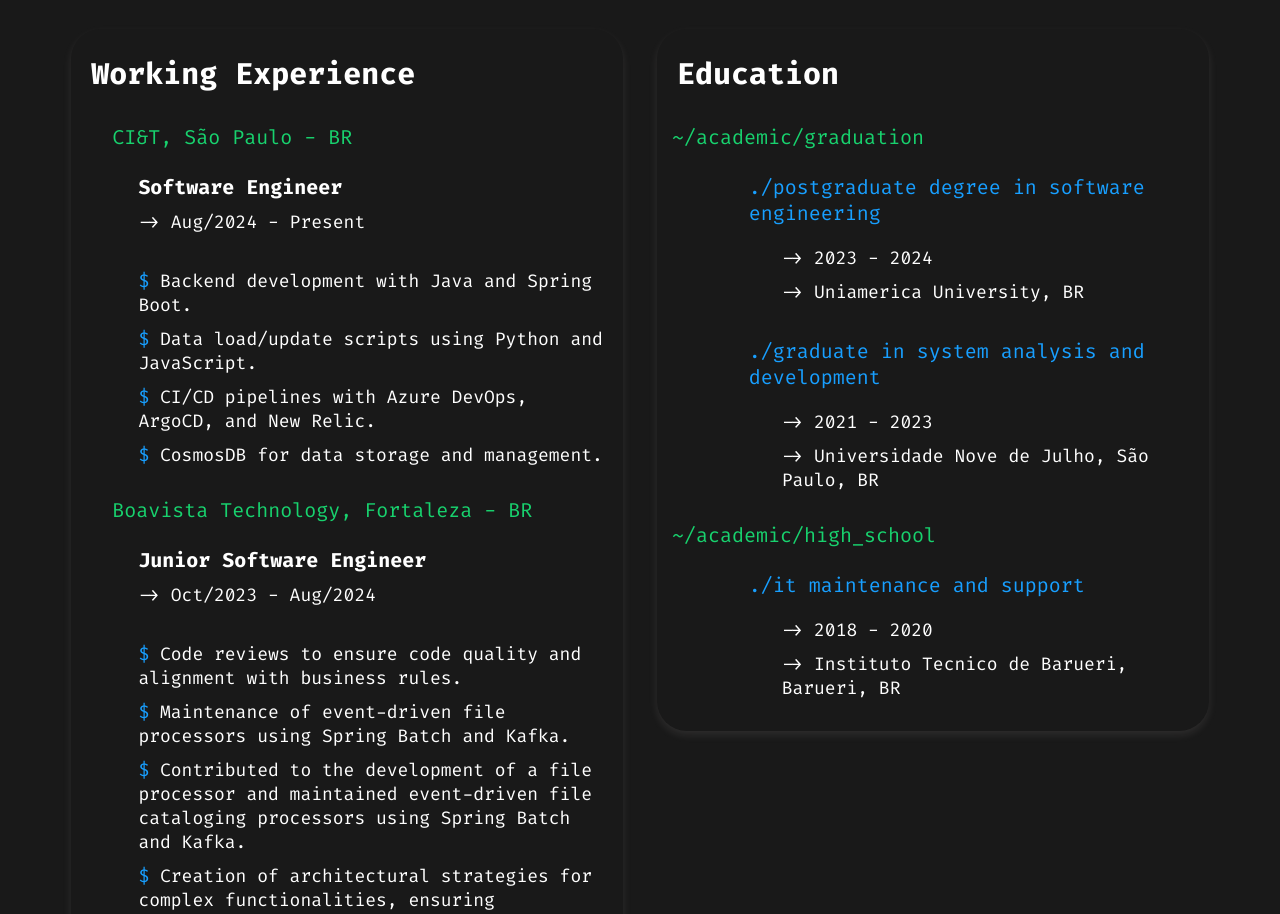
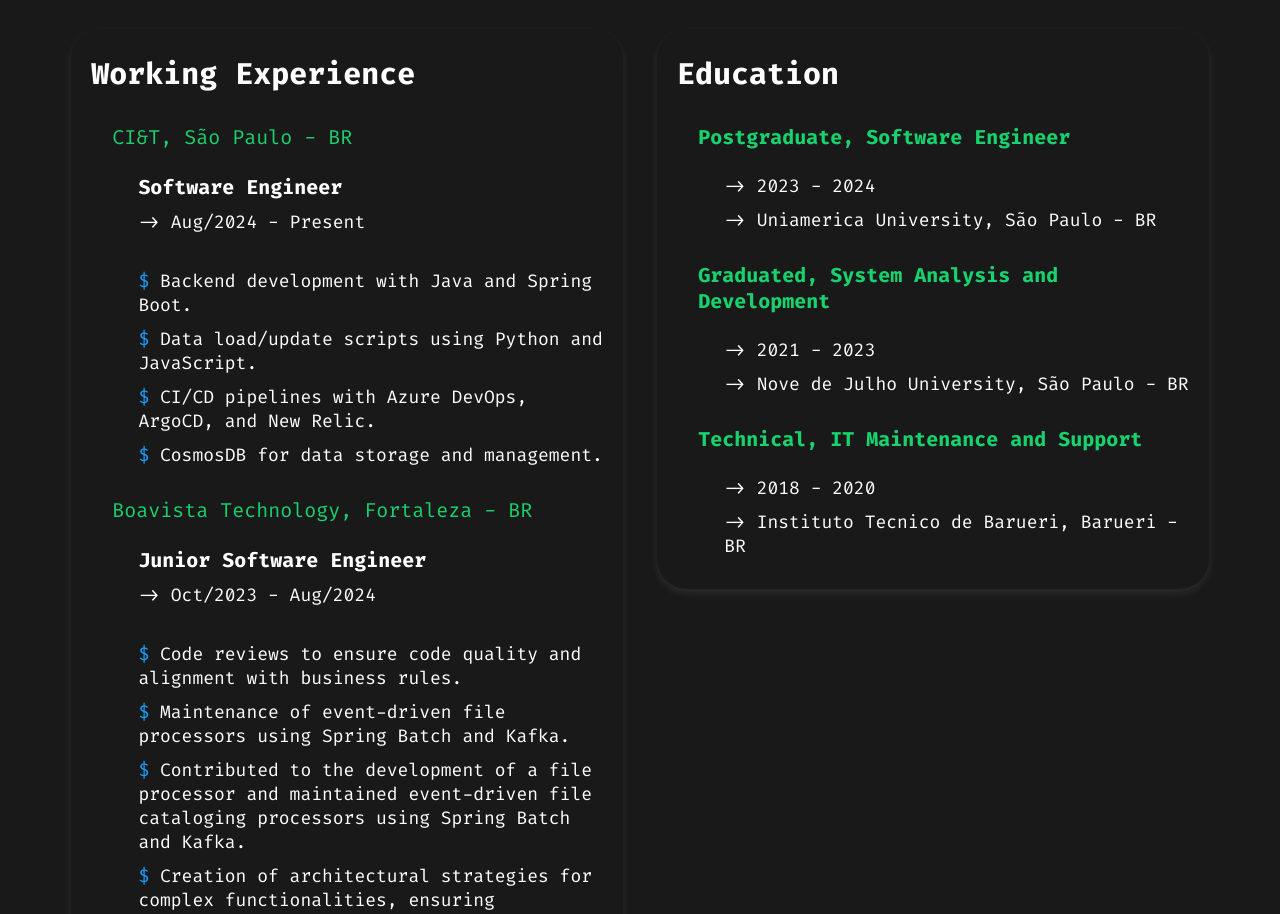
Before and after one commit to VitorTenor/my-personal-blog, a React (Vite) app: page / in a window 1280 px wide. Shown: the part 1700-2614 px from the top of the page. Built offline with nearby package versions, Linux system fonts and the light colour scheme.

Commit message:
updating education section

```diff
--- a/src/language/constants/EN_US.json
+++ b/src/language/constants/EN_US.json
@@ -79,29 +79,23 @@
   ],
   "academic_education_info": [
     {
-      "path": "~/academic/graduation",
       "experience": [
         {
-          "title": "postgraduate degree in software engineering",
+          "title": "Postgraduate, Software Engineer",
           "date": "2023 - 2024",
-          "company": "Uniamerica University, BR",
+          "company": "Uniamerica University, São Paulo - BR",
           "description": []
         },
         {
-          "title": "graduate in system analysis and development",
+          "title": "Graduated, System Analysis and Development",
           "date": "2021 - 2023",
-          "company": "Universidade Nove de Julho, São Paulo, BR",
+          "company": "Nove de Julho University, São Paulo - BR",
           "description": []
-        }
-      ]
-    },
-    {
-      "path": "~/academic/high_school",
-      "experience": [
+        },
         {
-          "title": "it maintenance and support",
+          "title": "Technical, IT Maintenance and Support",
           "date": "2018 - 2020",
-          "company": "Instituto Tecnico de Barueri, Barueri, BR",
+          "company": "Instituto Tecnico de Barueri, Barueri - BR",
           "description": []
         }
       ]
--- a/src/language/constants/PT_BR.json
+++ b/src/language/constants/PT_BR.json
@@ -10,7 +10,7 @@
       "experience": [
         {
           "title": "Engenheiro de Software Pleno",
-          "date": "ago/2022 - presente",
+          "date": "Ago/2022 - Presente",
           "description": [
             "Desenvolvimento backend com Java e Spring Boot.",
             "Scripts de carga/atualização de dados usando Python e JavaScript.",
@@ -25,7 +25,7 @@
       "experience": [
         {
           "title": "Engenheiro de Software Junior",
-          "date": "out/2023 - ago/2024",
+          "date": "Out/2023 - Ago/2024",
           "description": [
             "Revisão de código para garantir a qualidade e o alinhamento com as regras de negócio.",
             "Manutenção de processadores de arquivos orientados a eventos usando Spring Batch e Kafka.",
@@ -36,7 +36,7 @@
         },
         {
           "title": "Engenheiro de Software Trainee",
-          "date": "dez/2022 - out/2023",
+          "date": "Dez/2022 - Out/2023",
           "description": [
             "Modernização de sistemas, incluindo a migração de uma API de Java 8 para Java 17.",
             "Criação de um novo sistema de implantação com Java 17, melhorando a eficiência e a manutenibilidade.",
@@ -50,7 +50,7 @@
       "experience": [
         {
           "title": "Analista de Infraestrutura Pleno",
-          "date": "out/2022 - dez/2022",
+          "date": "Out/2022 - Dez/2022",
           "description": [
             "Manutenção de servidores Windows, administração de Exchange, DHCP, DNS, backups, AD, firewalls e proxies.",
             "Realizei instalação/configuração de hardware e software, migrações de sistemas e atualizações de ferramentas de software."
@@ -58,7 +58,7 @@
         },
         {
           "title": "Analista de Infraestrutura Junior",
-          "date": "abr/2022 - out/2022",
+          "date": "Abr/2022 - Out/2022",
           "description": [
             "Manutenção de servidores Windows, administração de Exchange, DHCP, DNS, backups, AD, firewalls e proxies.",
             "Problemas do dia a dia envolvendo redes, suporte a usuários e armazenamento de arquivos e aplicativos."
@@ -66,7 +66,7 @@
         },
         {
           "title": "Estagiario de Infraestrutura",
-          "date": "out/2021 - abr/2022",
+          "date": "Out/2021 - Abr/2022",
           "description": [
             "Suporte a usuários.",
             "Atualização e manutenção de máquinas.",
@@ -79,27 +79,21 @@
   ],
   "academic_education_info": [
     {
-      "path": "~/escolaridade/graduacao",
       "experience": [
         {
-          "title": "engenharia_de_software",
+          "title": "Pós-Graduação em Engenharia de Software",
           "date": "2023 - 2024",
           "company": "Uniamerica, BR",
           "description": []
         },
         {
-          "title": "analise_e_desenvolvimento_de_sistemas",
+          "title": "Graduação em Análise e Desenvolvimento de Sistemas",
           "date": "2021 - 2023",
           "company": "Universidade Nove de Julho, São Paulo, BR",
           "description": []
-        }
-      ]
-    },
-    {
-      "path": "~/escolaridade/ensino_medio",
-      "experience": [
+        },
         {
-          "title": "manutencao_e_suporte_em_informatica",
+          "title": "Técnico em Manutenção e Suporte em Informática",
           "date": "2018 - 2020",
           "company": "Instituto Tecnico de Barueri, Barueri, BR",
           "description": []
--- a/src/ui/molecule/EducationComponent/container.ts
+++ b/src/ui/molecule/EducationComponent/container.ts
@@ -1,7 +1,6 @@
 import { CSSProperties } from 'styled-components';
 import { globalColor } from '../../../styles/GlobalStyles';
 
-export const TITLE_PREFIX: string = './';
 export const DATE_PREFIX: string = '-> ';
 export const COMPANY_PREFIX: string = '-> ';
 export const DESCRIPTION_PREFIX: string = '$ ';
--- a/src/ui/molecule/EducationComponent/index.tsx
+++ b/src/ui/molecule/EducationComponent/index.tsx
@@ -1,20 +1,18 @@
 import {
+  ColoredTitle,
+  ColoredDate,
   ColoredCompany,
-  ColoredDate,
+  EducationStyles,
   ColoredDescription,
-  ColoredPath,
-  ColoredTitle,
   EducationComponentStyles,
-  EducationStyles,
 } from './styles';
 import {
+  SPAN_STYLE,
+  DATE_PREFIX,
   COMPANY_PREFIX,
-  DATE_PREFIX,
   DESCRIPTION_PREFIX,
+  EducationProps,
   EducationComponentProps,
-  EducationProps,
-  SPAN_STYLE,
-  TITLE_PREFIX,
 } from './container';
 
 export default function EducationComponent(props: EducationProps) {
@@ -33,25 +31,24 @@ export default function EducationComponent(props: EducationProps) {
 
   const createEducation = (experience: EducationComponentProps) => {
     return (
+      <>
+        <ColoredTitle message={experience.title} />
         <EducationStyles>
           <br />
-        <ColoredTitle message={TITLE_PREFIX + experience.title} />
           <ColoredDate message={DATE_PREFIX + experience.date} />
           <ColoredCompany message={COMPANY_PREFIX + experience.company} />
           {experience.description.map((description) =>
-          createDescription(description),
+            createDescription(description)
           )}
         </EducationStyles>
+      </>
     );
   };
 
   return (
     <EducationComponentStyles>
       {props.children.map((prop) => (
-        <>
-          <ColoredPath message={prop.path} />
-          {prop.experience.map((experience) => createEducation(experience))}
-        </>
+        <>{prop.experience.map((experience) => createEducation(experience))}</>
       ))}
     </EducationComponentStyles>
   );
--- a/src/ui/molecule/EducationComponent/styles.ts
+++ b/src/ui/molecule/EducationComponent/styles.ts
@@ -6,37 +6,20 @@ export const EducationComponentStyles = styled.div`
   padding: 0 15px 0 15px;
 `;
 
-export const ColoredPath = styled(ColoredText)`
+export const ColoredTitle = styled(ColoredText)`
   color: ${globalColor.primary};
   margin-top: 30px;
   font-size: 20px;
-  font-weight: 400;
+  font-weight: 600;
   display: flex;
   word-break: break-word;
+  margin-left: 5%;
 
   @media (max-width: 510px) {
     font-size: 19px;
   }
   @media (max-width: 400px) {
     font-size: 17px;
-  }
-`;
-
-export const ColoredTitle = styled(ColoredText)`
-  margin-left: -8%;
-  font-size: 20px;
-  color: ${globalColor.quaternary};
-  margin-bottom: 20px;
-  display: flex;
-  word-break: break-word;
-
-  @media (max-width: 510px) {
-    font-size: 18px;
-    margin-left: -4%;
-  }
-  @media (max-width: 400px) {
-    font-size: 16px;
-    margin-left: -4%;
   }
 `;
 
@@ -57,13 +40,9 @@ export const ColoredDescription = styled(ColoredText)`
   word-break: break-word;
 `;
 
-export const ColoredSpan = styled(ColoredText)`
-  color: ${globalColor.quaternary};
-`;
-
 export const EducationStyles = styled.div`
   color: ${globalColor.secondary};
-  margin-left: 21%;
+  margin-left: 10%;
   font-size: 18px;
   font-weight: 500;
 
--- a/src/ui/organism/Sections/ExperienceAndEducation/container.ts
+++ b/src/ui/organism/Sections/ExperienceAndEducation/container.ts
@@ -1,8 +1,8 @@
 import { t } from 'i18next';
 
 enum Type {
+  ACADEMIC = 'academic_education_info',
   PROFESSIONAL = 'professional_experience_info',
-  ACADEMIC = 'academic_education_info',
 }
 
 export default function useContainer() {
--- a/src/ui/organism/Sections/ExperienceAndEducation/index.tsx
+++ b/src/ui/organism/Sections/ExperienceAndEducation/index.tsx
@@ -2,14 +2,14 @@ import { ReactElement } from 'react';
 import { useTranslation } from 'react-i18next';
 import { SectionProps } from '../../../../util/interface';
 import {
+  TitleStyles,
   EducationStyles,
   ExperienceStyles,
   ProfessionalExperienceStyles,
-  TitleStyles,
 } from './styles';
-import ExperienceComponent from '../../../molecule/ExperienceComponent';
 import useContainer from './container';
 import EducationComponent from '../../../molecule/EducationComponent';
+import ExperienceComponent from '../../../molecule/ExperienceComponent';
 
 export default function ExperienceAndEducation(
   props: SectionProps,
```
Also changed, not shown: src/ui/molecule/ExperienceComponent/index.tsx (+4 -4 lines). Lines whose indentation alone changed are shown as unchanged.
